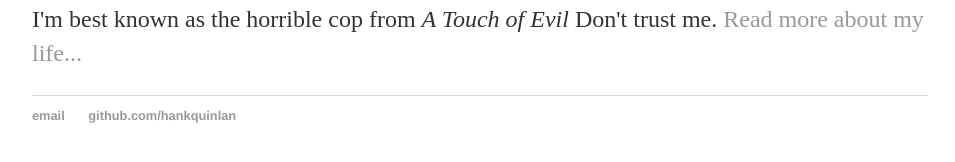
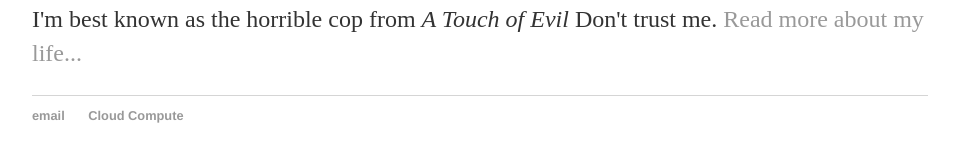
Before and after one commit to micro9229/openstacks.github.com, a Jekyll site: the page built from index.html, in a window 1280 px wide. Shown: the part 194-356 px from the top of the page, without its empty margins (160-1115 px from the left). Built offline with Jekyll 4.4.1, drawn with Linux system fonts in a browser that asks for light colours.

Commit message:
Update default.html

```diff
--- a/_layouts/default.html
+++ b/_layouts/default.html
@@ -21,8 +21,8 @@
 			</div><!-- /.container -->
 			<footer>
 	    		<ul>
-	        		<li><a href="mailto:hankquinlanhub@gmail.com">email</a></li>
-	        		<li><a href="https://github.com/hankquinlan">github.com/hankquinlan</a></li>
+	        		<li><a href="mailto:840814120@qq.com">email</a></li>
+	        		<li><a href="https://github.com/openstacks">Cloud Compute</a></li>
 				</ul>
 			</footer>
 		</body>
```
